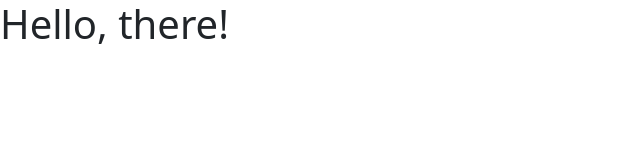
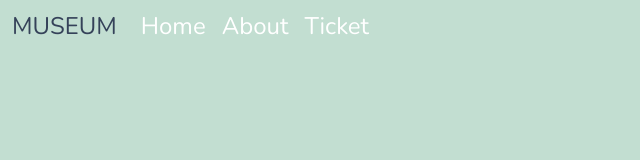
Before and after one commit to idstck/museum-bootstrap, a plain HTML site: page index.html in a window 1280 px wide. Shown: the whole page, without its empty margins (0-640 px from the left). Drawn offline with nearby package versions, Linux system fonts and the light colour scheme.

Commit message:
museum part 1

```diff
--- a/app.css
+++ b/app.css
@@ -0,0 +1,21 @@
+body {
+	background: #c2ded1;
+	font-family: 'Nunito', sans-serif;
+}
+
+#navbar {
+	font-size: 1.5rem;
+	font-weight: 100;
+}
+
+#navbar .nav-link {
+	color: white;
+}
+#navbar .nav-link:hover {
+	color: #354259;
+}
+
+#navbar .navbar-brand {
+	color: #354259;
+	font-size: 1.5rem;
+}
--- a/index.html
+++ b/index.html
@@ -4,15 +4,45 @@
 		<meta charset="utf-8" />
 		<meta name="viewport" content="width=device-width, initial-scale=1" />
 		<title>Museum</title>
+		<link rel="preconnect" href="https://fonts.googleapis.com" />
+		<link rel="preconnect" href="https://fonts.gstatic.com" crossorigin />
+		<link
+			href="https://fonts.googleapis.com/css2?family=Nunito&display=swap"
+			rel="stylesheet"
+		/>
 		<link
 			href="https://cdn.jsdelivr.net/npm/bootstrap@5.2.0/dist/css/bootstrap.min.css"
 			rel="stylesheet"
 			integrity="sha384-gH2yIJqKdNHPEq0n4Mqa/HGKIhSkIHeL5AyhkYV8i59U5AR6csBvApHHNl/vI1Bx"
 			crossorigin="anonymous"
 		/>
+		<link rel="stylesheet" href="app.css" />
 	</head>
 	<body>
-		<h1>Hello, there!</h1>
+		<nav class="navbar navbar-expand-lg navbar-dark py-0 fixed-top" id="navbar">
+			<div class="container-fluid">
+				<a class="navbar-brand" href="">MUSEUM</a>
+				<button
+					class="navbar-toggler"
+					type="button"
+					data-bs-toggle="collapse"
+					data-bs-target="#navbarNavAltMarkup"
+					aria-controls="navbarNavAltMarkup"
+					aria-expanded="false"
+					aria-label="Toggle navigation"
+				>
+					<span class="navbar-toggler-icon"></span>
+				</button>
+				<div class="collapse navbar-collapse" id="navbarNavAltMarkup">
+					<div class="navbar-nav">
+						<a class="nav-link active" aria-current="page" href="#">Home</a>
+						<a class="nav-link" href="#">About</a>
+						<a class="nav-link" href="#">Ticket</a>
+					</div>
+				</div>
+			</div>
+		</nav>
+
 		<script
 			src="https://cdn.jsdelivr.net/npm/bootstrap@5.2.0/dist/js/bootstrap.bundle.min.js"
 			integrity="sha384-A3rJD856KowSb7dwlZdYEkO39Gagi7vIsF0jrRAoQmDKKtQBHUuLZ9AsSv4jD4Xa"
```
